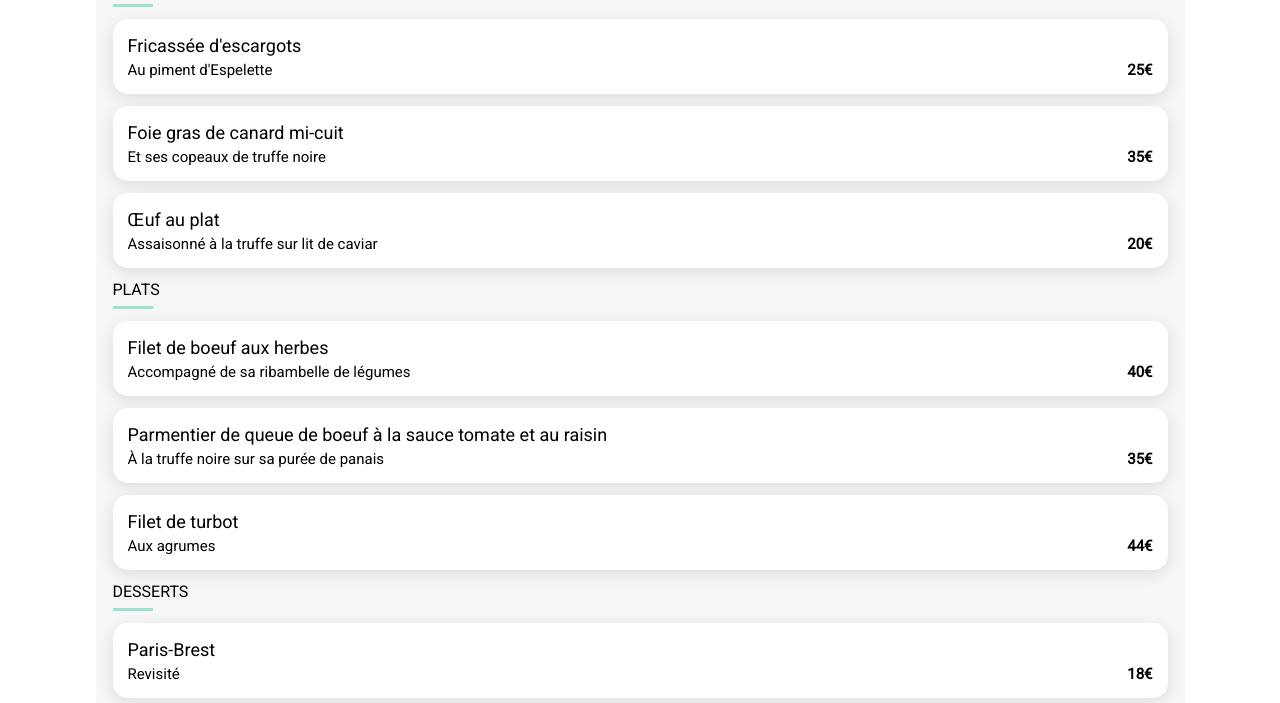
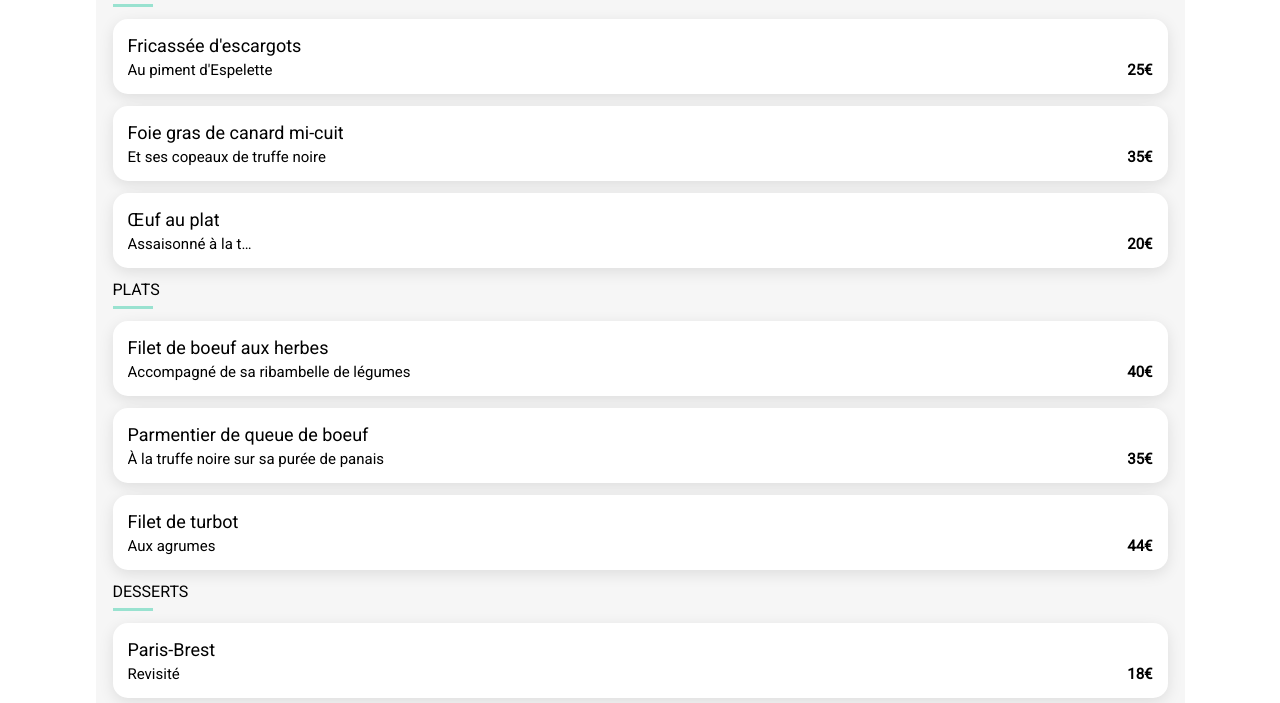
Before and after one commit to Patricia83440/ohmyfood, a website: page palette.html in a window 1280 px wide. Shown: the part 394-1097 px from the top of the page. Drawn offline with Linux system fonts and the light colour scheme; a web font is replaced by a local one.

Commit message:
deliceHtml

```diff
--- a/palette.html
+++ b/palette.html
@@ -79,7 +79,7 @@
             <div class="left">
               <div class="title">
                 <h3>Œuf au plat</h3>
-                <p>Assaisonné à la truffe sur lit de caviar</p>
+                <p class="mobile-plats">Assaisonné à la truffe sur lit de caviar</p>
               </div>
               <p class="price">20€</p>
             </div>
@@ -113,7 +113,7 @@
                 <input type="checkbox" name="check" id="checkbox">
               <div class="left">
                 <div class="title">
-                  <h3>Parmentier de queue de boeuf à la sauce tomate et au raisin</h3>
+                  <h3>Parmentier de queue de boeuf</h3>
                   <p>À la truffe noire sur sa purée de panais</p>
                 </div>
                 <p class="price">35€</p>
--- a/scss/menus.scss
+++ b/scss/menus.scss
@@ -303,6 +303,10 @@ footer {
     width: 45%;
   }
 
+  .mobile-plats{
+    width: 50%;
+  }
+
   footer {
     display: flex;
     flex-direction: row-reverse;
```
Also changed, not shown: delice.html (+1 -1 lines), scss/menus.css, 1 other file.
